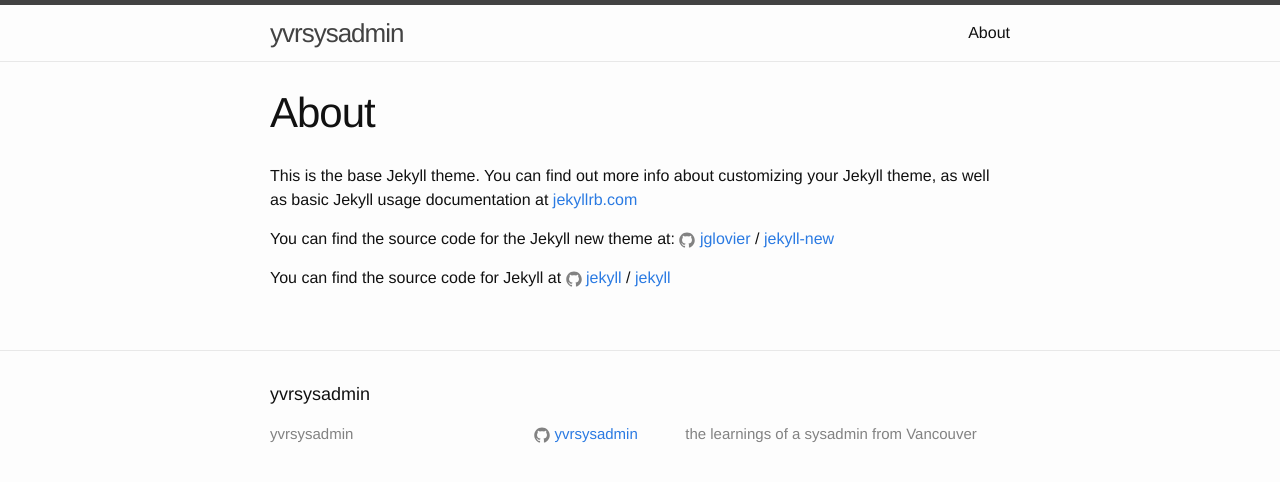
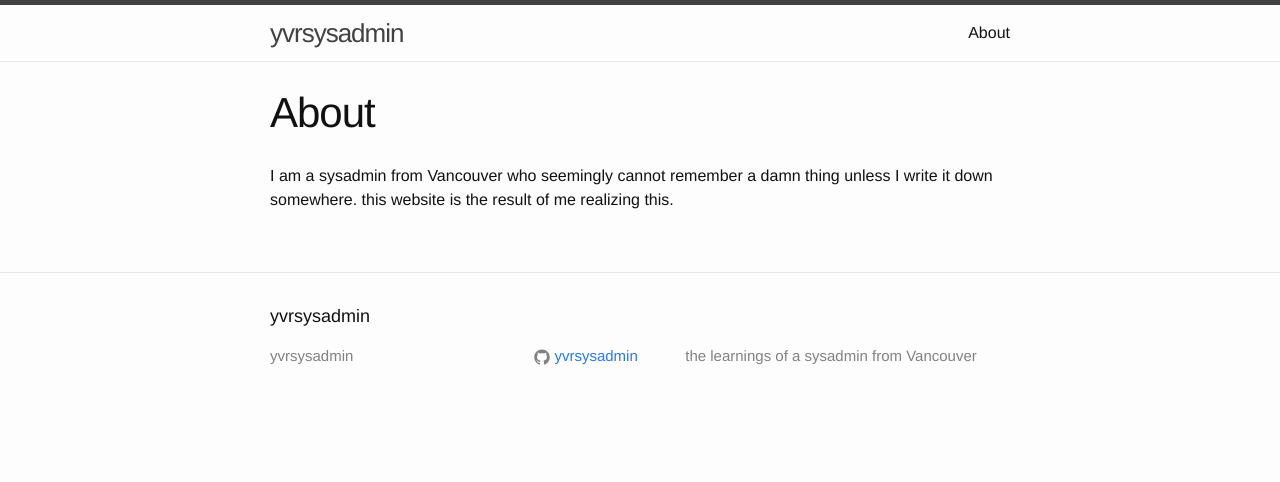
Before and after one commit to yvrsysadmin/yvrsysadmin.github.io, a Jekyll site: the page built from about.md, in a window 1280 px wide. Shown: the top 482 px of the page. Built offline with Jekyll 4.4.1, drawn with Linux system fonts in a browser that asks for light colours.

Commit message:
Update about.md

```diff
--- a/about.md
+++ b/about.md
@@ -4,12 +4,4 @@ title: About
 permalink: /about/
 ---
 
-This is the base Jekyll theme. You can find out more info about customizing your Jekyll theme, as well as basic Jekyll usage documentation at [jekyllrb.com](http://jekyllrb.com/)
-
-You can find the source code for the Jekyll new theme at:
-{% include icon-github.html username="jglovier" %} /
-[jekyll-new](https://github.com/jglovier/jekyll-new)
-
-You can find the source code for Jekyll at
-{% include icon-github.html username="jekyll" %} /
-[jekyll](https://github.com/jekyll/jekyll)
+I am a sysadmin from Vancouver who seemingly cannot remember a damn thing unless I write it down somewhere. this website is the result of me realizing this.
```
